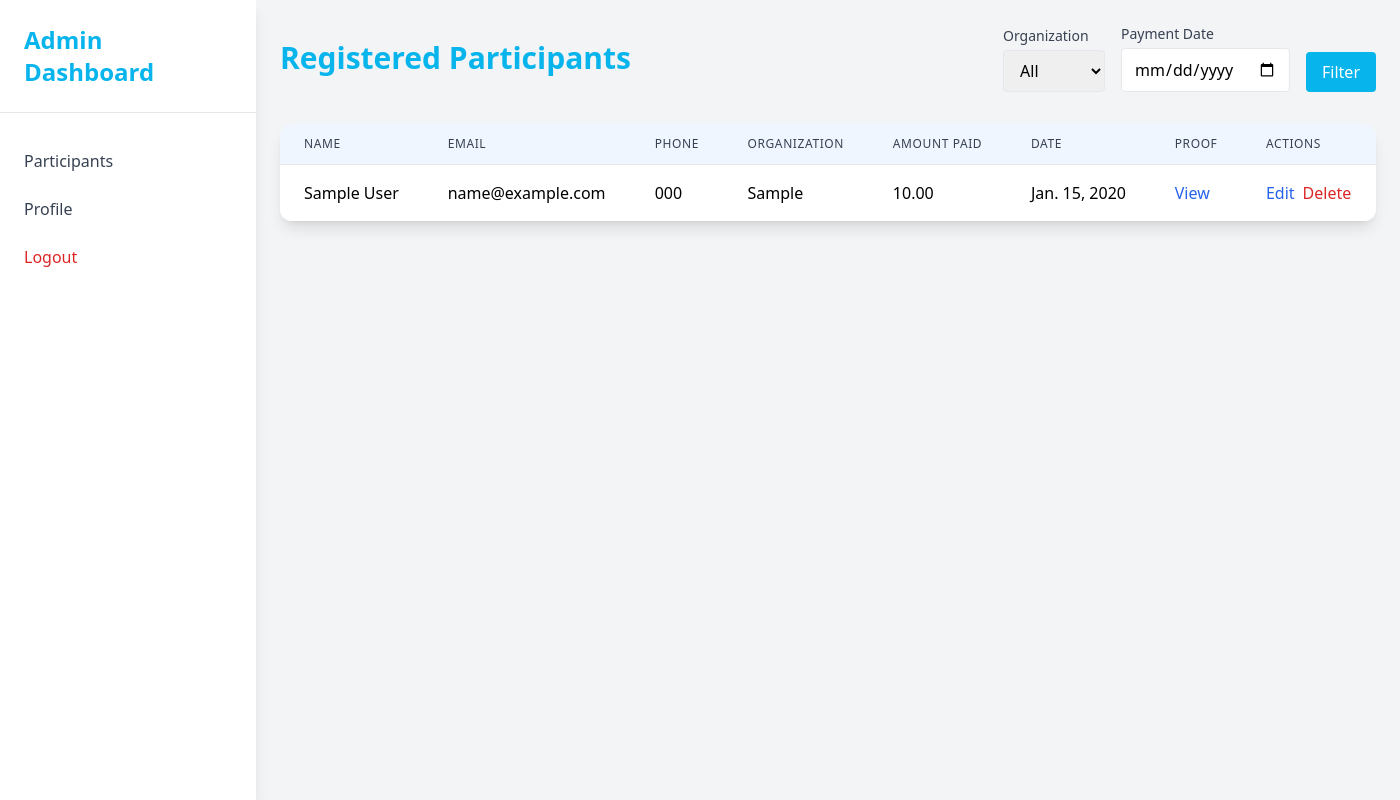
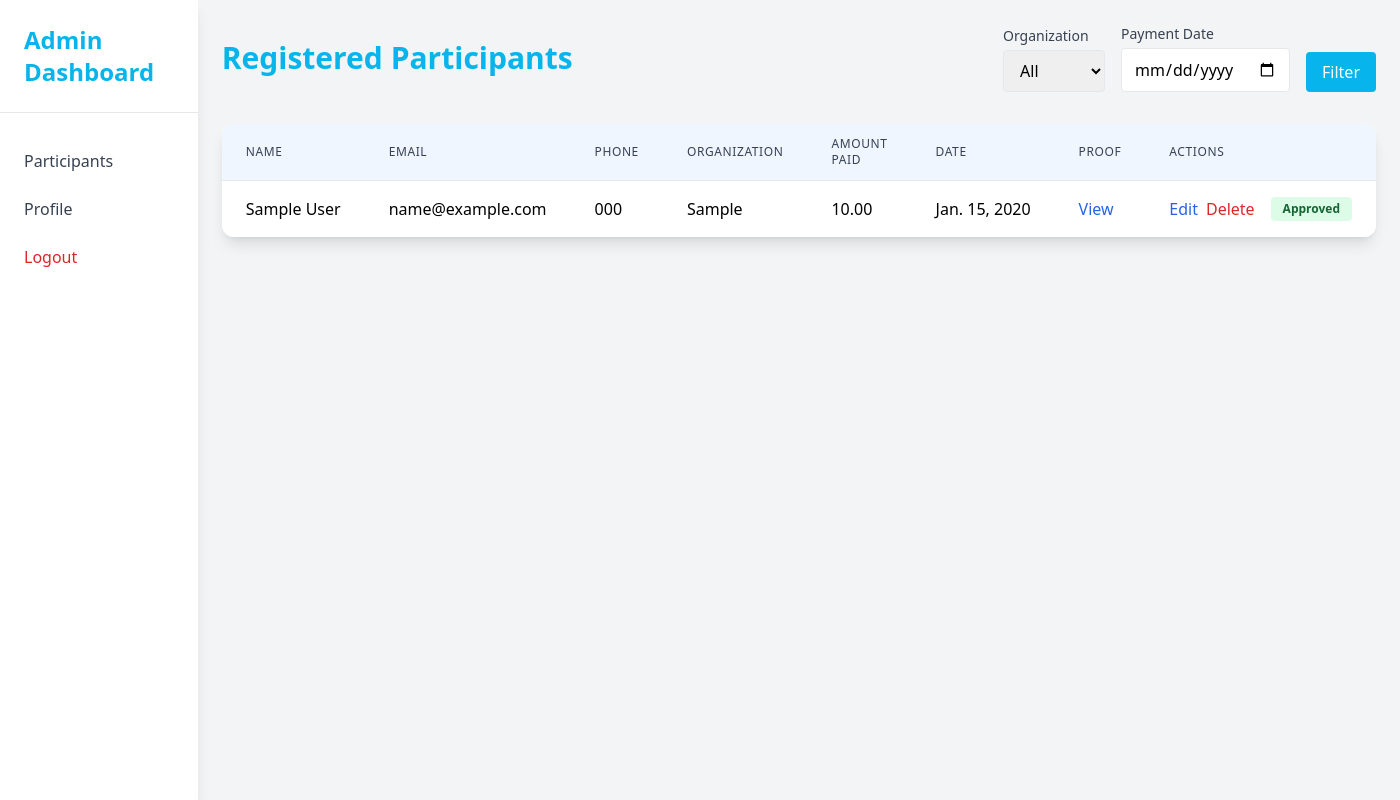
Before and after one commit to ITEmmanuel/taxworkshop, a Django app: page /dashboard/ in a window 1400 px wide. Run offline with Django 5.2, Linux system fonts and the light colour scheme; a user stored in the database is signed in; tables that the repository leaves empty hold one stand-in row (values such as "Sample post"); some libraries are stand-ins or nearby versions.

Commit message:
Add payment approval/decline actions, email notifications via Resend API, and payment_status field to Participant

```diff
--- a/templates/dashboard.html
+++ b/templates/dashboard.html
@@ -62,12 +62,30 @@
                 <a href="{{ participant.proof_of_payment.url }}" target="_blank" class="text-blue-600 hover:underline">View</a>
               {% else %}-{% endif %}
             </td>
-            <td class="px-6 py-4 whitespace-nowrap flex gap-2">
+            <td class="px-6 py-4 whitespace-nowrap flex gap-2 items-center">
   <a href="{% url 'dashboard_edit' participant.id %}" class="text-blue-600 hover:underline">Edit</a>
   <form method="post" action="{% url 'dashboard_delete' participant.id %}" style="display:inline;">
     {% csrf_token %}
     <button type="submit" class="text-red-600 hover:underline" onclick="return confirm('Are you sure you want to delete this participant?');">Delete</button>
   </form>
+  {% if participant.payment_status == 'pending' %}
+    <form method="post" action="{% url 'dashboard_payment_action' participant.id %}" class="inline">
+      {% csrf_token %}
+      <input type="hidden" name="action" value="approve">
+      <button type="submit" class="ml-2 bg-green-500 text-white px-3 py-1 rounded hover:bg-green-600">Approve</button>
+    </form>
+    <form method="post" action="{% url 'dashboard_payment_action' participant.id %}" class="inline">
+      {% csrf_token %}
+      <input type="hidden" name="action" value="decline">
+      <button type="submit" class="ml-2 bg-red-500 text-white px-3 py-1 rounded hover:bg-red-600">Decline</button>
+    </form>
+  {% else %}
+    {% if participant.payment_status == 'approved' %}
+      <span class="ml-2 px-3 py-1 rounded bg-green-100 text-green-800 text-xs font-semibold">Approved</span>
+    {% elif participant.payment_status == 'declined' %}
+      <span class="ml-2 px-3 py-1 rounded bg-red-100 text-red-800 text-xs font-semibold">Declined</span>
+    {% endif %}
+  {% endif %}
 </td>
           </tr>
           {% empty %}
--- a/workshop_app/models.py
+++ b/workshop_app/models.py
@@ -3,6 +3,11 @@ from django.db import models
 from django.db import models
 
 class Participant(models.Model):
+    PAYMENT_STATUS_CHOICES = [
+        ('pending', 'Pending'),
+        ('approved', 'Approved'),
+        ('declined', 'Declined'),
+    ]
     full_name = models.CharField(max_length=100)
     email = models.EmailField()
     phone = models.CharField(max_length=30, blank=True)
@@ -20,6 +25,7 @@ class Participant(models.Model):
     proof_of_payment = models.FileField(upload_to='proofs/')
     terms = models.BooleanField(default=False)
     registered_at = models.DateTimeField(auto_now_add=True)
+    payment_status = models.CharField(max_length=10, choices=PAYMENT_STATUS_CHOICES, default='pending')
 
     def __str__(self):
         return f"{self.full_name} ({self.email})"
--- a/workshop_app/views.py
+++ b/workshop_app/views.py
@@ -9,6 +9,7 @@ from django.contrib.auth import login, logout
 from django.contrib.auth.forms import UserChangeForm, PasswordChangeForm
 from django.contrib.auth import update_session_auth_hash
 import os
+import requests
 
 def home(request):
     context = {
@@ -108,6 +109,46 @@ def dashboard_delete(request, pk):
         return redirect('dashboard')
     return render(request, 'register.html', {'form': None, 'delete_confirm': True, 'participant': participant})
 
+@login_required
+def dashboard_payment_action(request, pk):
+    participant = get_object_or_404(Participant, pk=pk)
+    if request.method == 'POST':
+        action = request.POST.get('action')
+        if action == 'approve':
+            participant.payment_status = 'approved'
+            subject = 'Payment Approved - Tax Workshop'
+            message = f"Dear {participant.full_name},\n\nYour payment for the Tax Workshop has been approved. See you on the event date!\n\nBest regards,\nTax Workshop Team"
+        elif action == 'decline':
+            participant.payment_status = 'declined'
+            subject = 'Payment Declined - Tax Workshop'
+            message = f"Dear {participant.full_name},\n\nUnfortunately, your payment could not be confirmed. Please re-register or confirm with your bank as payment does not appear to have been received.\n\nBest regards,\nTax Workshop Team"
+        else:
+            return redirect('dashboard')
+        participant.save()
+        # Send email via Resend API
+        resend_api_key = os.environ.get('RESEND_API_KEY')
+        if resend_api_key:
+            try:
+                response = requests.post(
+                    'https://api.resend.com/emails',
+                    headers={
+                        'Authorization': f'Bearer {resend_api_key}',
+                        'Content-Type': 'application/json'
+                    },
+                    json={
+                        'from': 'noreply@taxworkshop.com',
+                        'to': [participant.email],
+                        'subject': subject,
+                        'text': message
+                    },
+                    timeout=10
+                )
+                response.raise_for_status()
+            except Exception as e:
+                print(f"Failed to send email: {e}")
+        return redirect('dashboard')
+    return redirect('dashboard')
+
 
 def login_view(request):
     if request.user.is_authenticated:
--- a/workshop_banking/urls.py
+++ b/workshop_banking/urls.py
@@ -25,6 +25,7 @@ urlpatterns = [
     path('dashboard/', views.dashboard, name='dashboard'),
     path('dashboard/edit/<int:pk>/', views.dashboard_edit, name='dashboard_edit'),
     path('dashboard/delete/<int:pk>/', views.dashboard_delete, name='dashboard_delete'),
+    path('dashboard/payment_action/<int:pk>/', views.dashboard_payment_action, name='dashboard_payment_action'),
     path('profile/', views.profile_view, name='profile'),
     path('password_change/', views.password_change_view, name='password_change'),
     path('password_change/done/', views.password_change_done_view, name='password_change_done'),
```
Lines whose indentation alone changed are shown as unchanged.
